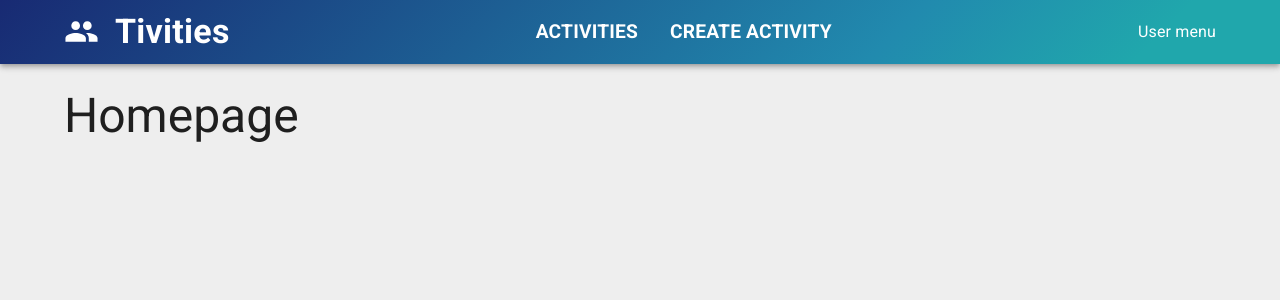
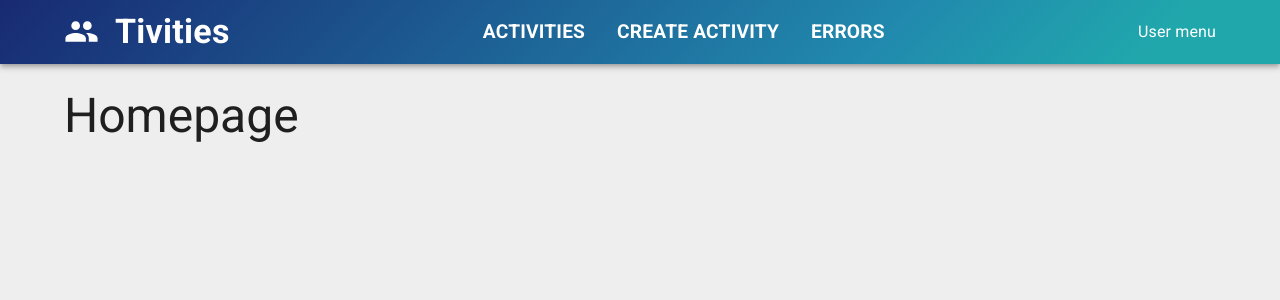
Before and after one commit to v-azevedo/Tivities, a React (Vite) app in the folder client/: page / in a window 1280 px wide. Shown: the top 300 px of the page. Built offline with nearby package versions, Linux system fonts and the light colour scheme.

Commit message:
feat: add errors route

```diff
--- a/client/src/app/layout/NavBar.tsx
+++ b/client/src/app/layout/NavBar.tsx
@@ -37,6 +37,7 @@ const NavBar = () => {
             <Box sx={{ display: "flex" }}>
               <MenuItemLink to="/activities">Activities</MenuItemLink>
               <MenuItemLink to="/createActivity">Create Activity</MenuItemLink>
+              <MenuItemLink to="/errors">Errors</MenuItemLink>
             </Box>
             <MenuItem>User menu</MenuItem> {/* TODO: Implement user menu */}
           </Toolbar>
--- a/client/src/app/router/Routes.tsx
+++ b/client/src/app/router/Routes.tsx
@@ -4,6 +4,7 @@ import HomePage from "../../features/home/HomePage";
 import ActivityDashboard from "../../features/activities/dashboard/ActivityDashboard";
 import ActivityForm from "../../features/activities/form/ActivityForm";
 import ActivityDetails from "../../features/activities/details/ActivityDetails";
+import TestErrors from "../../features/errors/TestErrors";
 
 export const router = createBrowserRouter([
   {
@@ -30,6 +31,10 @@ export const router = createBrowserRouter([
         path: "manage/:id",
         element: <ActivityForm />,
       },
+      {
+        path: "errors",
+        element: <TestErrors />,
+      },
     ],
   },
 ]);
```
